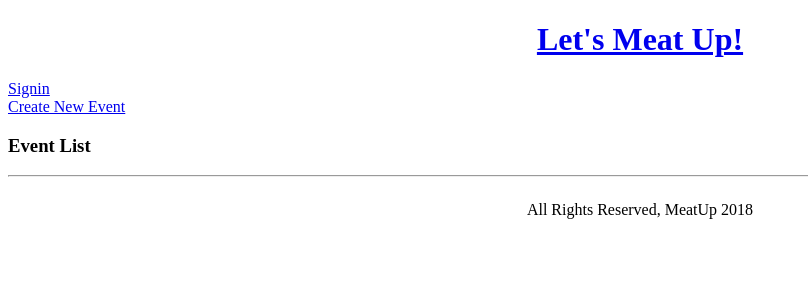
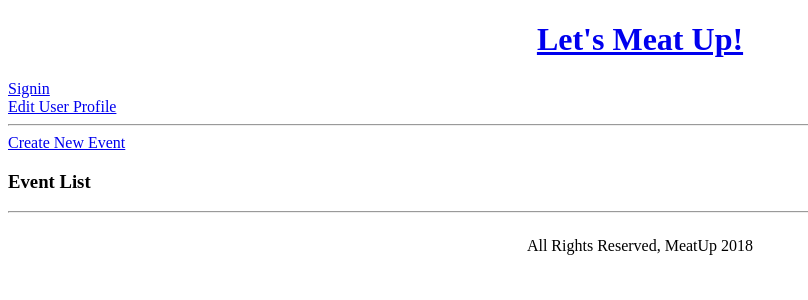
Before and after one commit to laynahgao/gaproject2-Meatup, a Django app: page /homepage/ in a window 1280 px wide. Shown: the top 300 px of the page, without its empty margins (0-808 px from the left). Run offline with Django 3.2, Linux system fonts and the light colour scheme; data that the repository does not hold is empty.

Commit message:
created edit user profile button and linked function that creates user

```diff
--- a/meatup/templates/homepage.html
+++ b/meatup/templates/homepage.html
@@ -14,6 +14,8 @@
     </div>
 </nav>
 
+<a href="{% url 'user_create' %}">Edit User Profile</a>
+<hr />
 <a href="{% url 'event_create' %}">Create New Event</a>
 
 <h3>Event List</h3>
--- a/meatup/views.py
+++ b/meatup/views.py
@@ -13,6 +13,7 @@ from django.http import HttpResponse, HttpResponseRedirect
 
 from .forms import EventForm
 from .forms import LoginForm
+from .forms import ProfileForm
 
 ############################  EVENTS ###########################
 #Event Index
```
